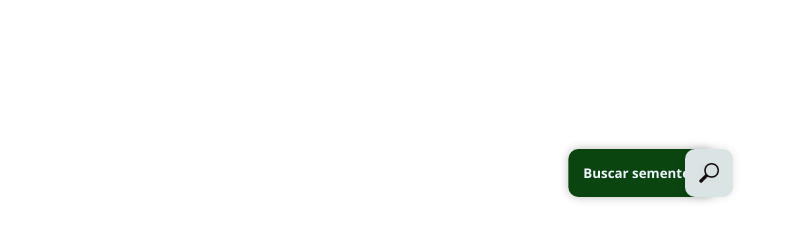
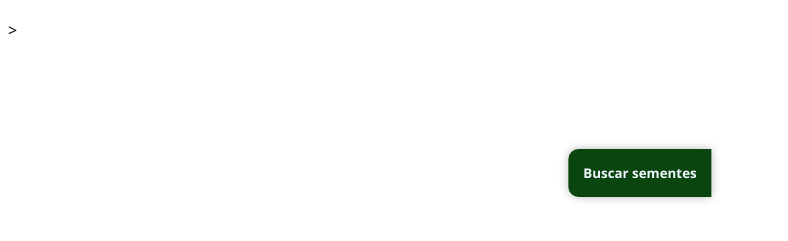
Before and after one commit to Gui-gt/tela_pesquisa, a plain HTML site: page index.html in a window 1280 px wide. Shown: the part 67-308 px from the top of the page, without its empty margins (0-788 px from the left). Drawn offline with Linux system fonts and the light colour scheme.

Commit message:
Update index.html

```diff
--- a/index.html
+++ b/index.html
@@ -50,6 +50,6 @@
     <header>
         <h1>Projeto Semeie</h1>
     </header>
-    <div><button>Buscar sementes</button><img width="20px" src="lupa.png" alt=""></div>
+    <div><button>Buscar sementes  </button>></div>
 </body>
 </html>
```
